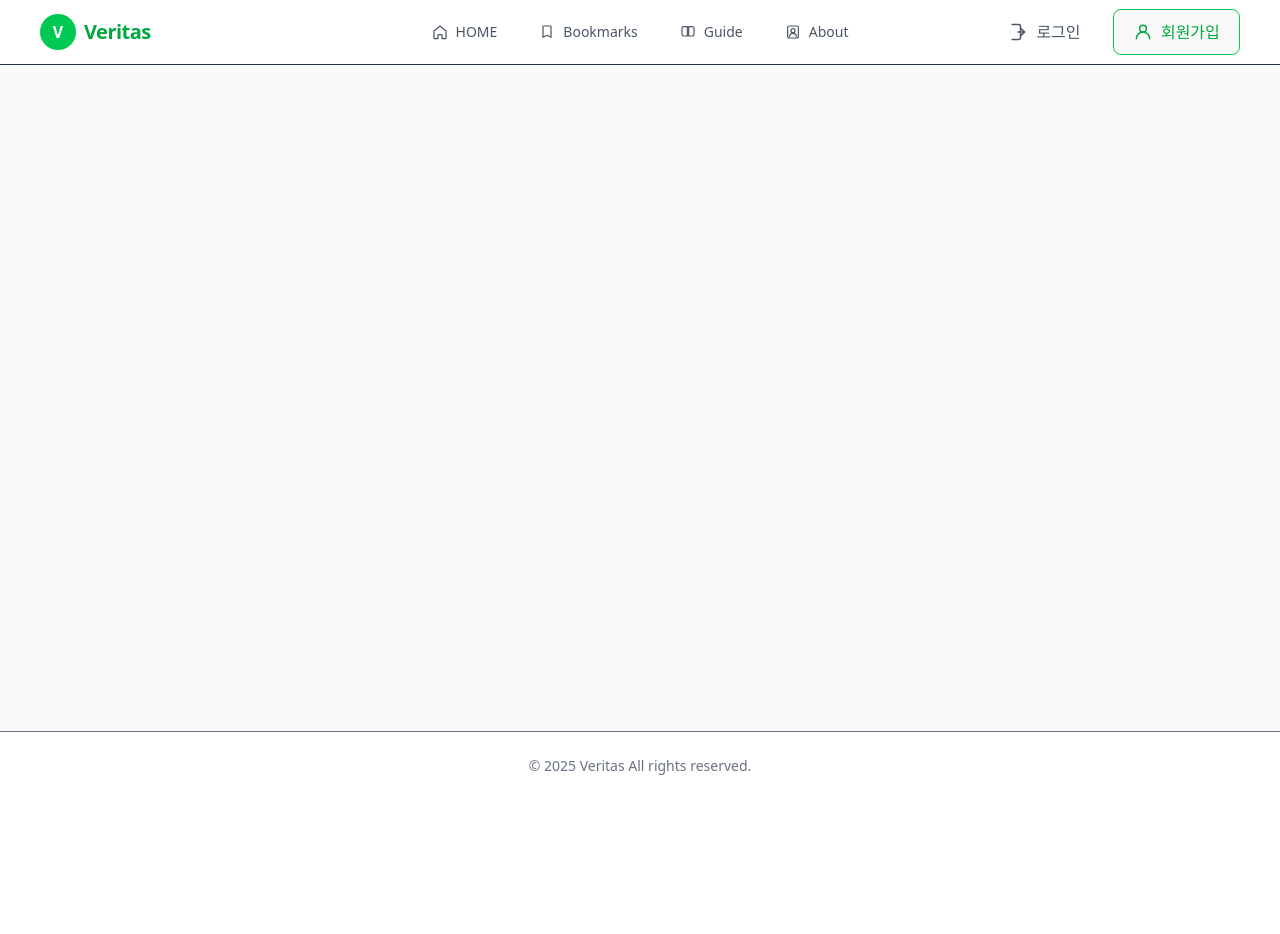
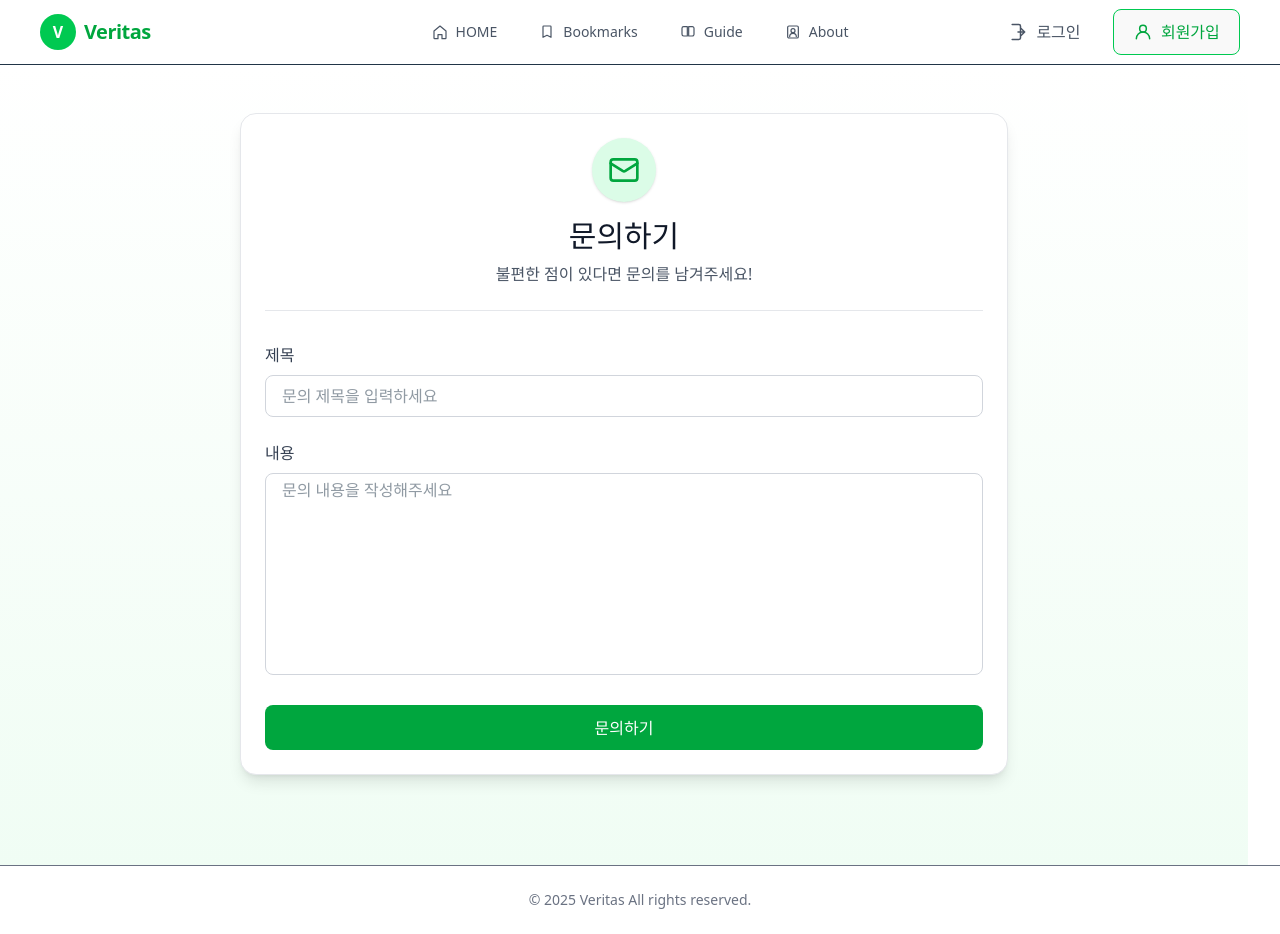
Before and after one commit to Dreaming-Lion/Veritas, a React (Vite) app in the folder frontend/: page /inquiry in a window 1280 px wide. Before the commit the page ends 800 px from the top, so only its background shows below. Built offline with nearby package versions, Linux system fonts and the light colour scheme.

Commit message:
style(frontend) : 문의하기 페이지 디자인

```diff
--- a/frontend/src/App.tsx
+++ b/frontend/src/App.tsx
@@ -5,7 +5,11 @@ import Layout from "./components/layout/Layout";
 import MainPage from "./pages/MainPage";
 import ArticleDetailPage from "./pages/ArticleDetailPage";
 import BookmarkPage from "./pages/BookmarkPage";
+import InquiryPage from "./pages/InquiryPage";
 import { AuthDialogProvider } from "./components/auth/AuthDialogProvider";
+import GuidePage from "./pages/GuidePage";
+import AboutPage from "./pages/AboutPage";
+import MyPage from "./pages/MyPage";
 
 const App: React.FC = () => {
   return (
@@ -15,6 +19,10 @@ const App: React.FC = () => {
           <Route path="/" element={<MainPage />} />
           <Route path="/Detail" element={<ArticleDetailPage />} />
           <Route path="/bookmarks" element={<BookmarkPage />} />
+          <Route path="/inquiry" element={<InquiryPage />} />
+          <Route path="/guide" element={<GuidePage />} />
+          <Route path="/about" element={<AboutPage />} />
+          <Route path="/mypage" element={<MyPage />} />
         </Routes>
       </Layout>
     </AuthDialogProvider>
--- a/frontend/src/components/layout/Header.tsx
+++ b/frontend/src/components/layout/Header.tsx
@@ -26,8 +26,8 @@ const Header: React.FC = () => {
   const activeBookmarks = isStarts("/bookmarks");
   const activeGuide = isStarts("/guide");
   const activeAbout = isExact("/about");
-  const activeMyPage = isStarts("/about/mypage");
-  const activeInquiry = isStarts("/about/inquiry");
+  const activeMyPage = isStarts("/mypage");
+  const activeInquiry = isStarts("/inquiry");
 
   // 공용 아이콘 클래스(크기 통일)
   const iconCls = "w-4 h-4 shrink-0";
@@ -137,7 +137,7 @@ const Header: React.FC = () => {
                     onMouseLeave={closeWithDelay}
                   >
                     <Link
-                      to="/about/mypage"
+                      to="/mypage"
                       className={[
                         "flex items-center gap-2 px-3 py-2 text-sm font-semibold transition",
                         activeMyPage ? "bg-green-500 !text-white visited:!text-white" : "!text-gray-700 hover:bg-gray-50",
@@ -151,7 +151,7 @@ const Header: React.FC = () => {
                     </Link>
 
                     <Link
-                      to="/about/inquiry"
+                      to="/inquiry"
                       className={[
                         "flex items-center gap-2 px-3 py-2 text-sm font-semibold transition",
                         activeInquiry ? "bg-green-500 !text-white visited:!text-white" : "!text-gray-700 hover:bg-gray-50",
@@ -264,10 +264,10 @@ const Header: React.FC = () => {
 
             {mAboutOpen && (
               <>
-                <Link to="/about/mypage" onClick={() => setOpen(false)} className={`ml-6 ${mobileCard(activeMyPage)}`}>
+                <Link to="/mypage" onClick={() => setOpen(false)} className={`ml-6 ${mobileCard(activeMyPage)}`}>
                   MyPage
                 </Link>
-                <Link to="/about/inquiry" onClick={() => setOpen(false)} className={`ml-6 ${mobileCard(activeInquiry)}`}>
+                <Link to="/inquiry" onClick={() => setOpen(false)} className={`ml-6 ${mobileCard(activeInquiry)}`}>
                   Inquiry
                 </Link>
               </>
--- a/frontend/src/components/layout/Layout.tsx
+++ b/frontend/src/components/layout/Layout.tsx
@@ -1,20 +1,27 @@
 import React from "react";
+import { useLocation } from "react-router-dom";
 import Header from "./Header";
 import Footer from "./Footer";
 
 const Layout: React.FC<{ children: React.ReactNode }> = ({ children }) => {
+  const location = useLocation();
+  const isInquiryPage = location.pathname === "/inquiry";
+
   return (
-    <div className="min-h-screen flex flex-col w-full">
-      <Header currentPage={""} onPageChange={function (page: string): void {
-              throw new Error("Function not implemented.");
-          } } user={null} onAuthClick={function (type: "login" | "signup"): void {
-              throw new Error("Function not implemented.");
-          } } onLogout={function (): void {
-              throw new Error("Function not implemented.");
-          } } />
-      <main className="flex-1 w-full bg-gray-50 px-4 sm:px-6 lg:px-10 py-8">
+    <div className="min-h-screen flex flex-col">
+      <Header
+        currentPage={""}
+        onPageChange={() => {}}
+        user={null}
+        onAuthClick={() => {}}
+        onLogout={() => {}}
+      />
+
+      {/* ✅ inquiry 페이지에서는 padding 제거 */}
+      <main className={`w-full flex-1 ${isInquiryPage ? "" : "px-4 py-8"}`}>
         {children}
       </main>
+
       <Footer />
     </div>
   );
--- /dev/null
+++ b/frontend/src/pages/AboutPage.tsx
@@ -0,0 +1,13 @@
+const AboutPage: React.FC = () => {
+  return (
+    <div className="min-h-screen bg-white overflow-x-hidden">
+      <main
+        className="w-screen py-12 bg-white"
+        style={{ width: "calc(100vw - 32px)" }}
+      >
+      </main>
+    </div>
+  );
+};
+
+export default AboutPage;
--- /dev/null
+++ b/frontend/src/pages/GuidePage.tsx
@@ -0,0 +1,13 @@
+const GuidePage: React.FC = () => {
+  return (
+    <div className="min-h-screen bg-white overflow-x-hidden">
+      <main
+        className="w-screen py-12 bg-white"
+        style={{ width: "calc(100vw - 32px)" }}
+      >
+      </main>
+    </div>
+  );
+};
+
+export default GuidePage;
--- /dev/null
+++ b/frontend/src/pages/InquiryPage.tsx
@@ -0,0 +1,110 @@
+import React, { useState } from "react";
+import { Mail } from "lucide-react";
+
+const InquiryPage: React.FC = () => {
+  const [title, setTitle] = useState("");
+  const [content, setContent] = useState("");
+
+  const handleSubmit = (e: React.FormEvent) => {
+    e.preventDefault();
+    if (!title.trim() || !content.trim()) {
+      alert("제목과 내용을 모두 입력해주세요.");
+      return;
+    }
+    alert("문의가 성공적으로 제출되었습니다. 감사합니다!");
+    setTitle("");
+    setContent("");
+  };
+
+  return (
+    <div className="min-h-screen bg-white overflow-x-hidden">
+      <main
+        className="w-screen min-h-screen bg-gradient-to-b from-white to-green-50 pt-12"
+        style={{ width: "calc(100vw - 32px)", paddingBottom: 0, margin: 0 }}
+      >
+        <div className="mx-4 sm:mx-8 md:mx-12 lg:mx-16 xl:mx-24 2xl:mx-36 flex justify-center mb-0">
+          <div
+            className="
+              bg-white border border-gray-200 rounded-2xl shadow-lg
+              p-6 sm:p-8 lg:p-6
+              w-full max-w-sm sm:max-w-md md:max-w-lg lg:max-w-2xl xl:max-w-3xl 2xl:max-w-4xl
+              transition-all duration-300 hover:shadow-xl
+            "
+          >
+            <div className="text-center mb-8">
+              <div className="flex justify-center mb-4">
+                <div className="bg-green-100 text-green-600 rounded-full p-4 flex items-center justify-center shadow-sm">
+                  <Mail className="w-8 h-8" />
+                </div>
+              </div>
+              <h3 className="text-3xl font-bold text-gray-900 mb-2">
+                문의하기
+              </h3>
+              <p className="text-gray-600 mb-6">
+                불편한 점이 있다면 문의를 남겨주세요!
+              </p>
+              <hr className="border-gray-200" />
+            </div>
+
+            <form onSubmit={handleSubmit} className="space-y-6 mt-8">
+              <div>
+                <label
+                  htmlFor="title"
+                  className="block text-base font-medium text-gray-700 mb-2"
+                >
+                  제목
+                </label>
+                <input
+                  id="title"
+                  type="text"
+                  value={title}
+                  onChange={(e) => setTitle(e.target.value)}
+                  placeholder="문의 제목을 입력하세요"
+                  className="
+                    w-full border border-gray-300 rounded-lg px-4 py-2
+                    focus:outline-none focus:ring-2 focus:ring-green-400
+                    transition-all duration-200
+                  "
+                />
+              </div>
+
+              <div>
+                <label
+                  htmlFor="content"
+                  className="block text-base font-medium text-gray-700 mb-2"
+                >
+                  내용
+                </label>
+                <textarea
+                  id="content"
+                  value={content}
+                  onChange={(e) => setContent(e.target.value)}
+                  placeholder="문의 내용을 작성해주세요"
+                  rows={8}
+                  className="
+                    w-full border border-gray-300 rounded-lg px-4 py-1
+                    focus:outline-none focus:ring-2 focus:ring-green-400
+                    resize-none transition-all duration-200
+                  "
+                />
+              </div>
+
+              <button
+                type="submit"
+                className="
+                  w-full !bg-green-600 text-white font-semibold rounded-lg py-3
+                  hover:!bg-green-700 hover:shadow-md
+                  transition-all duration-200
+                "
+              >
+                문의하기
+              </button>
+            </form>
+          </div>
+        </div>
+      </main>
+    </div>
+  );
+};
+
+export default InquiryPage;
--- /dev/null
+++ b/frontend/src/pages/MyPage.tsx
@@ -0,0 +1,13 @@
+const MyPage: React.FC = () => {
+  return (
+    <div className="min-h-screen bg-white overflow-x-hidden">
+      <main
+        className="w-screen py-12 bg-white"
+        style={{ width: "calc(100vw - 32px)" }}
+      >
+      </main>
+    </div>
+  );
+};
+
+export default MyPage;
```
